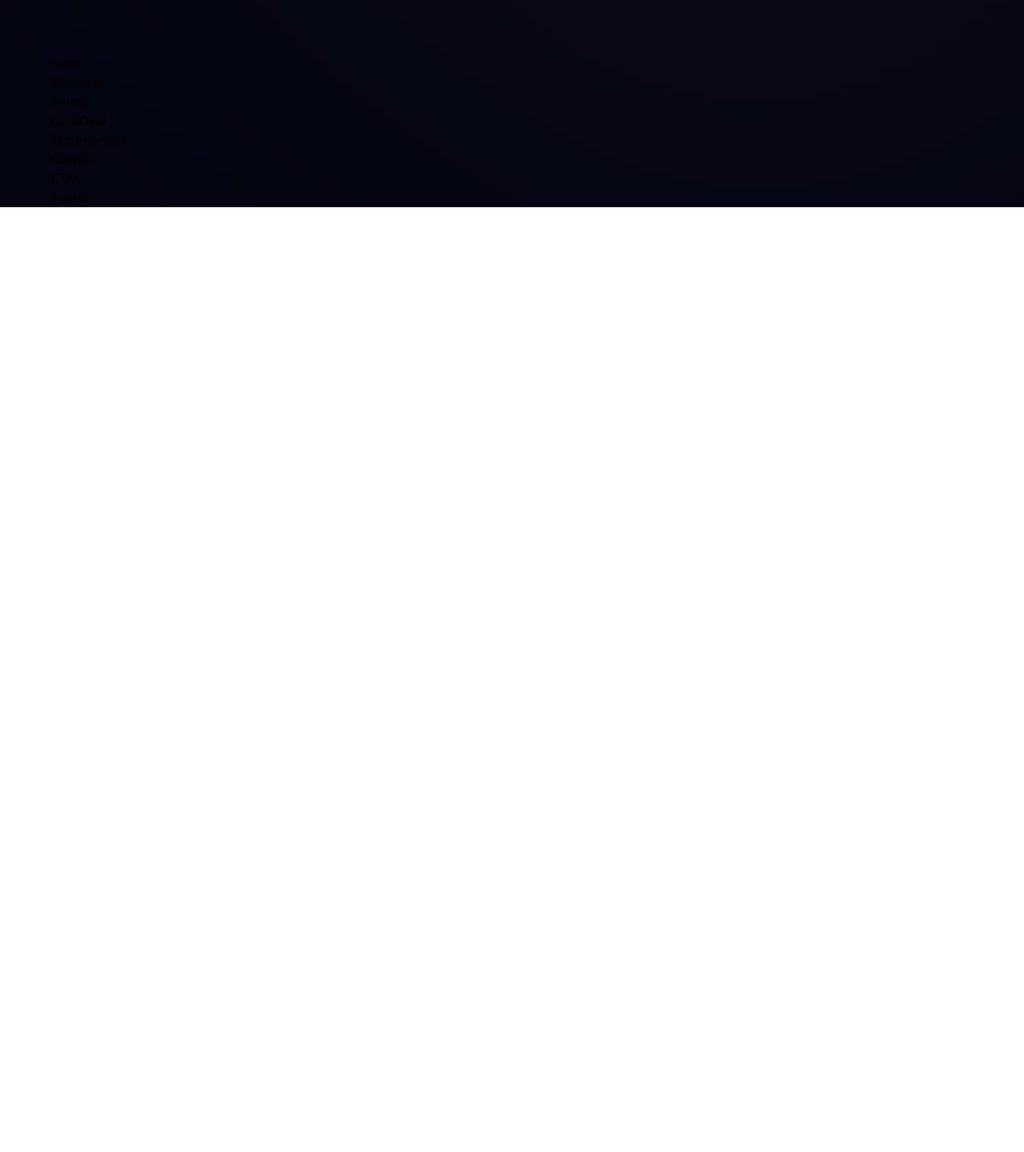
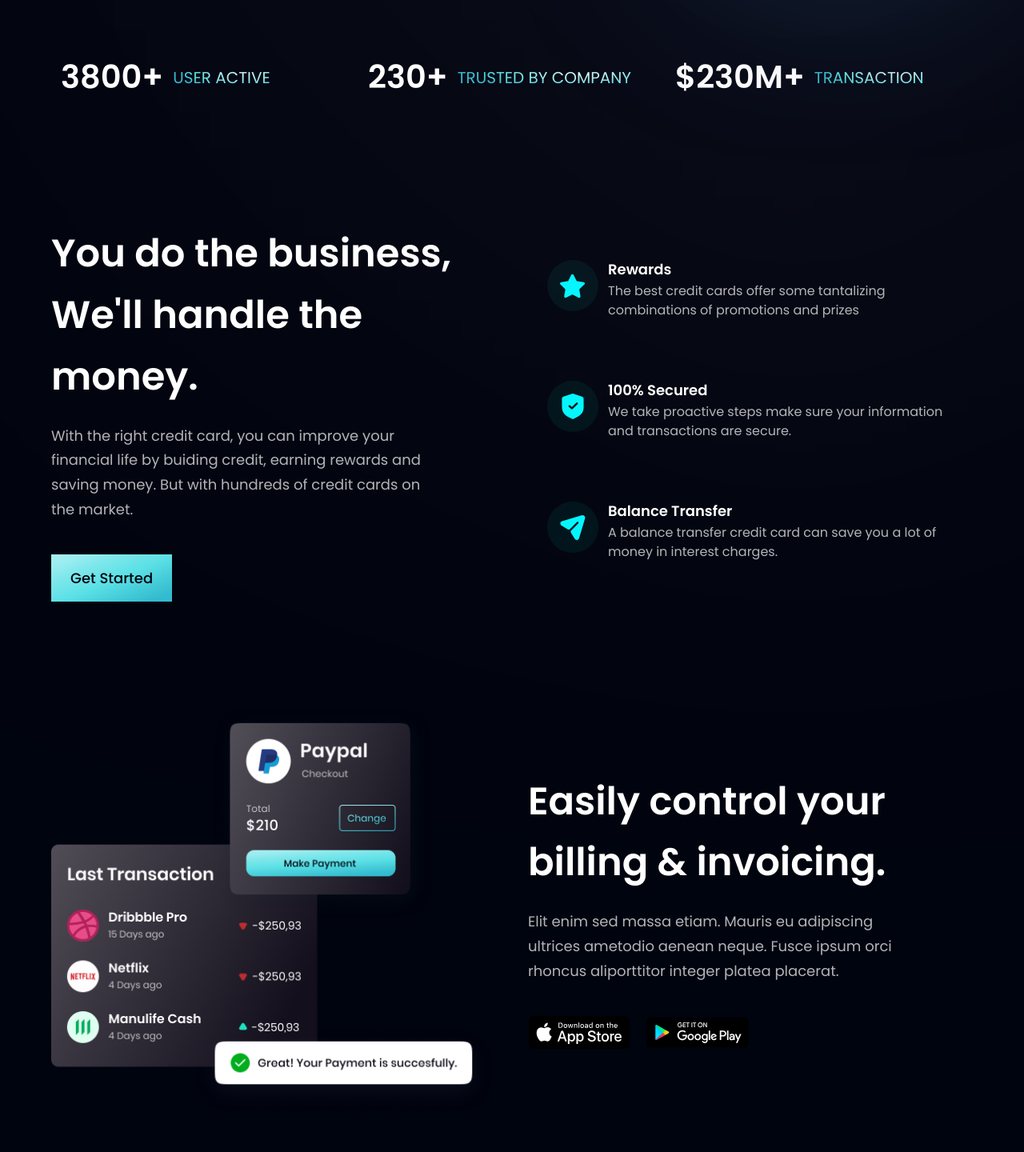
Before and after one commit to Sharmin64/banking-modern-app, a React (Vite) app in the folder banking_modern_app/: page / in a window 1280 px wide. Shown: the part 730-2170 px from the top of the page at 80% size. Before the commit the page ends 989 px from the top, so only its background shows below. Built offline with nearby package versions, Linux system fonts and the light colour scheme.

Commit message:
business component updated

```diff
--- a/banking_modern_app/src/components/Billing.jsx
+++ b/banking_modern_app/src/components/Billing.jsx
@@ -1,7 +1,38 @@
-import React from "react";
-
-const Billing = () => {
-  return <div>Billing</div>;
-};
-
+import { apple, bill, google } from "../assets";
+import styles, { layout } from "../styles";
+const Billing = () => (
+  <section id="product" className={layout.sectionReverse}>
+    <div className={layout.sectionImgReverse}>
+      <img
+        src={bill}
+        alt="billing"
+        className="w-[100%] h-[100%] relative z-[5]"
+      />
+      <div className="absolute z-[3] -left-1/2 top-0 w-[50%] rounded-full white__gradient"></div>
+      <div className="absolute z-[0] -left-1/2 bottom-0 w-[50%] rounded-full pink__gradient"></div>
+    </div>
+    <div className={layout.sectionInfo}>
+      <h2 className={styles.heading2}>
+        Easily control your <br className="sm:block hidden" /> billing &
+        invoicing.
+      </h2>
+      <p className={`${styles.paragraph} max-w-[470px] mt-5`}>
+        Elit enim sed massa etiam. Mauris eu adipiscing ultrices ametodio aenean
+        neque. Fusce ipsum orci rhoncus aliporttitor integer platea placerat.
+      </p>
+      <div className="flex flex-row flex-wrap sm:mt-10 mt-6">
+        <img
+          src={apple}
+          alt="apple_store"
+          className="w-[128px] h-[42px] mr-5 cursor-pointer"
+        />
+        <img
+          src={google}
+          alt="google_play"
+          className="w-[128px] h-[42px] cursor-pointer"
+        />
+      </div>
+    </div>
+  </section>
+);
 export default Billing;
--- a/banking_modern_app/src/components/Business.jsx
+++ b/banking_modern_app/src/components/Business.jsx
@@ -1,7 +1,49 @@
-import React from "react";
+import { features } from "../constants";
+import styles, { layout } from "../styles";
+import Button from "./Button";
 
-const Business = () => {
-  return <div>Business</div>;
-};
+const FeatureCard = ({ icon, title, content, index }) => (
+  <div
+    className={`flex flex-row p-6 rounded-[20px] ${
+      index !== features.length - 1 ? "mb-6" : "mb-0"
+    } feature-card`}
+  >
+    <div
+      className={`w-[64px] h-[64px] rounded-full ${styles.flexCenter} bg-dimBlue`}
+    >
+      <img src={icon} alt="icon" className="w-[50%] h-[50%] object-contain" />
+    </div>
+    <div className="flex-1 flex flex-col ml-3">
+      <h4 className="font-poppins font-semibold text-white text-[18px] leading-[23px] mb-1">
+        {title}
+      </h4>
+      <p className="font-poppins font-normal text-dimWhite text-[16px] leading-[24px] mb-1">
+        {content}
+      </p>
+    </div>
+  </div>
+);
+
+const Business = () => (
+  <section id="features" className={layout.section}>
+    <div className={layout.sectionInfo}>
+      <h2 className={styles.heading2}>
+        You do the business, <br className="sm:block hidden" /> We&apos;ll
+        handle the money.
+      </h2>
+      <p className={`${styles.paragraph} max-w-[470px] mt-5`}>
+        With the right credit card, you can improve your financial life by
+        buiding credit, earning rewards and saving money. But with hundreds of
+        credit cards on the market.
+      </p>
+      <Button styles="mt-10" />
+    </div>
+    <div className={`${layout.sectionImg} flex-col`}>
+      {features.map((feature, index) => (
+        <FeatureCard key={feature.id} {...feature} index={index} />
+      ))}
+    </div>
+  </section>
+);
 
 export default Business;
--- a/banking_modern_app/src/components/Button.jsx
+++ b/banking_modern_app/src/components/Button.jsx
@@ -1,7 +1,14 @@
 import React from "react";
 
-const Button = () => {
-  return <div>Button</div>;
+const Button = ({ styles }) => {
+  return (
+    <button
+      type="button"
+      className={`py-4 px-6 bg-blue-gradient font-poppins font-medium text-[18px] text-primary outline-none ${styles}`}
+    >
+      Get Started
+    </button>
+  );
 };
 
 export default Button;
--- a/banking_modern_app/src/components/CardDeal.jsx
+++ b/banking_modern_app/src/components/CardDeal.jsx
@@ -1,7 +1,15 @@
-import React from "react";
+import { card } from "../assets";
+import styles, { layout } from "../styles";
+import Button from "./Button";
 
-const CardDeal = () => {
-  return <div>CardDeal</div>;
-};
-
+const CardDeal = () => (
+  <section className={layout.section}>
+    <div className={layout.sectionInfo}>
+      <h2>
+        Find a better card deal <br className="sm:block hidden" /> in few easy
+        steps.
+      </h2>
+    </div>
+  </section>
+);
 export default CardDeal;
--- a/banking_modern_app/src/components/Hero.jsx
+++ b/banking_modern_app/src/components/Hero.jsx
@@ -36,13 +36,18 @@
       </p>
     </div>
 
-    <div>
+    <div className={`flex-1 flex ${styles.flexCenter} md:my-0 my-10 relative`}>
       <img
         src={robot}
         alt="billing"
         className="w-[100%] h-[100%} relative z-[5]"
       />
-      <div className="absolute z-[0] w-[40%] h-[35%] top-0 pink__gradient" />
+      <div className="absolute z-[0] w-[40%] h-[35%] top-0 pink__gradient"></div>
+      <div className="absolute z-[1] w-[80%] h-[80%] rounded-full bottom-40 white__gradient"></div>
+      <div className="absolute z-[0] w-[50%] h-[50%] right-20 bottom-20 blue__gradient"></div>
+    </div>
+    <div className={`ss:hidden ${styles.flexCenter}`}>
+      <GetStarted />
     </div>
   </section>
 );
--- a/banking_modern_app/src/components/Stats.jsx
+++ b/banking_modern_app/src/components/Stats.jsx
@@ -1,7 +1,22 @@
-import React from "react";
+import { stats } from "../constants";
+import styles from "../styles";
 
-const Stats = () => {
-  return <div>Stats</div>;
-};
+const Stats = () => (
+  <section className={`${styles.flexCenter} flex-row flex-wrap sm:mb-20 mb-6`}>
+    {stats.map((stat) => (
+      <div
+        key={stat.id}
+        className={`flex-1 flex justify-start items-center flex-row m-3`}
+      >
+        <h4 className="font-poppins font-semibold xs:text-[40px] text-[30px] xs:leading-[53px] leading-[43px] text-white">
+          {stat.value}
+        </h4>
+        <p className="font-poppins font-normal xs:text-[20px] text-[15px] xs:leading-[26px] leading-[21px] text-gradient uppercase ml-3">
+          {stat.title}
+        </p>
+      </div>
+    ))}
+  </section>
+);
 
 export default Stats;
--- a/banking_modern_app/src/index.css
+++ b/banking_modern_app/src/index.css
@@ -31,7 +31,7 @@
   -webkit-background-clip: text;
   -webkit-text-fill-color: transparent;
   background-clip: text;
-  /* text-fill-color: transparent; */
+  text-fill-color: transparent;
 }
 
 .bg-blue-gradient {
```
